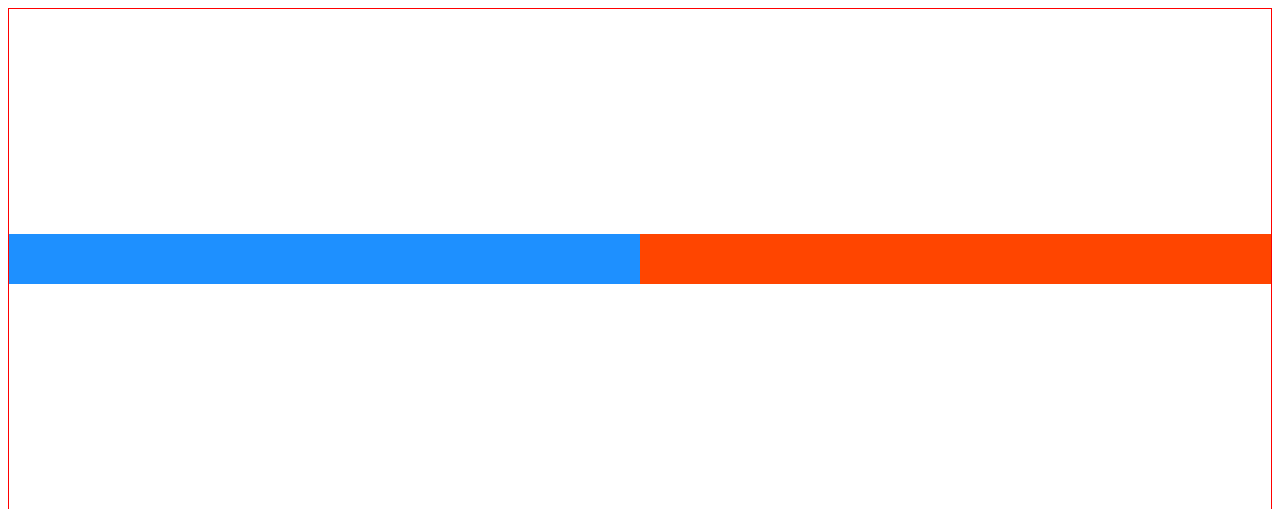
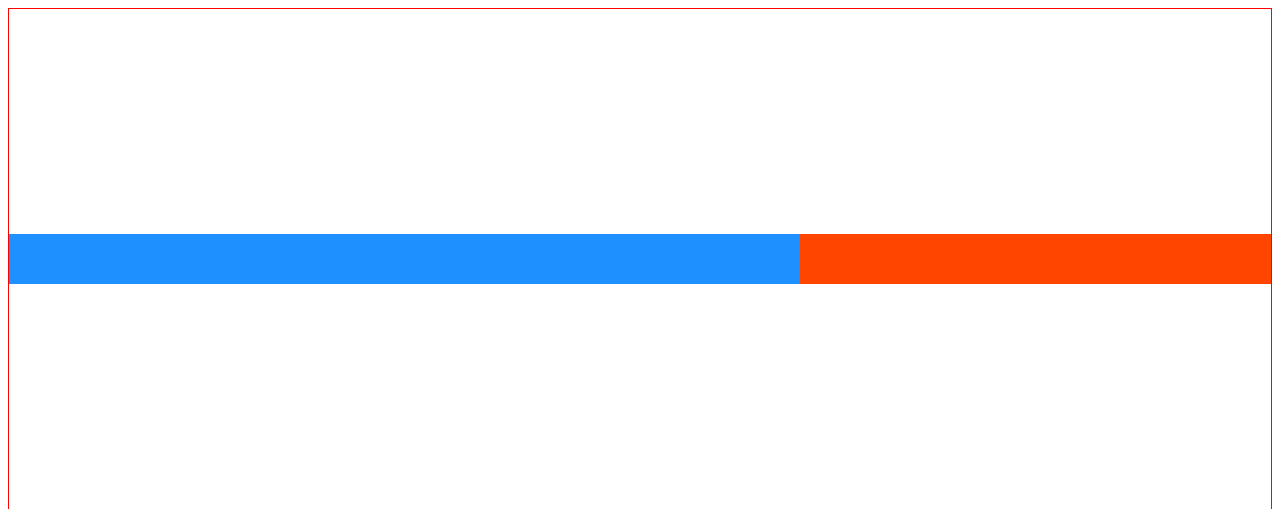
Before and after one commit to devbobnwaka/css_tutorial, a plain HTML site: page flex/flex.html in a window 1280 px wide. Shown: the top 509 px of the page. Drawn offline with Linux system fonts and the light colour scheme.

Commit message:
flex commit

```diff
--- a/flex/flex.css
+++ b/flex/flex.css
@@ -16,24 +16,40 @@
 
 #box-1{
     background-color: dodgerblue;
-    width: 100%;
+    /* width: 100%; */
     /* height: 50%; */
     height: 50px;
     /* width: 100px; */
     /* USE THE flex-shrink Property to Shrink Items */
     /* flex-shrink: 1; */
-    /* USE THE flex-grow Property to Expand Items */
-    flex-shrink: 1;
+    /* USE THE flex-basis Property to Set the Initial Size of an Item */
+    flex-basis: 10em;
+
+    /* USE THE flex Shorthand Property */
+    /* flex: 0 1 auto; /* default property settings of flex (flex-grow, flex-shrink, flex-basis) */
+    flex: 2 2 150px;
+
+    /* USE THE order Property to Rearrange Items */
+    /* order: 2 */
+
+    /* Use the align-self Property */
 }
 
 #box-2{
     background-color: orangered;
-    width: 100%;
+    /* width: 100%; */
     /* height: 50%; */
     height: 50px;
     /* width: 100px; */
     /* USE THE flex-shrink Property to Shrink Items */
     /* flex-shrink: 2; */
     /* USE THE flex-grow Property to Expand Items */
-    flex-shrink: 1;
+    /* flex-grow: 2; */
+    /* USE THE flex-basis Property to Set the Initial Size of an Item */
+    /* flex-basis: 20em; */
+    /* USE THE flex Shorthand Property */
+    /* flex: 0 1 auto; /* default property settings of flex (flex-grow, flex-shrink, flex-basis) */
+    flex: 1 1 150px;
+    /* USE THE order Property to Rearrange Items */
+    /* order: 1 */
 }
```
